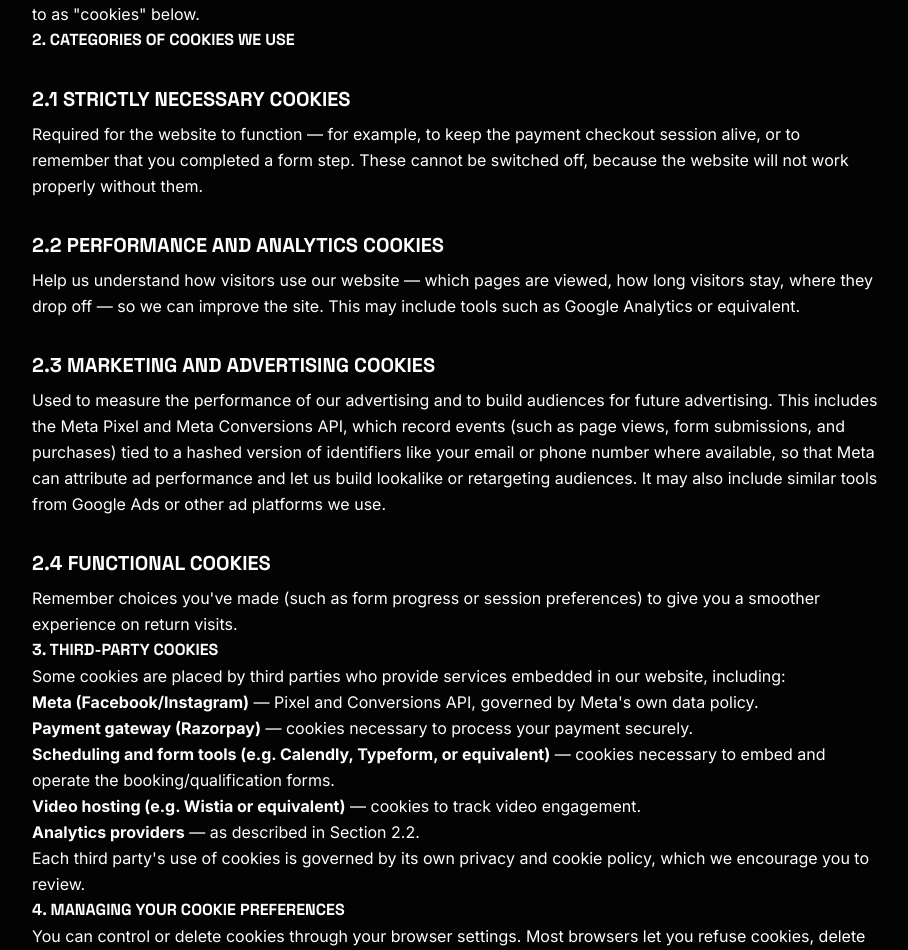
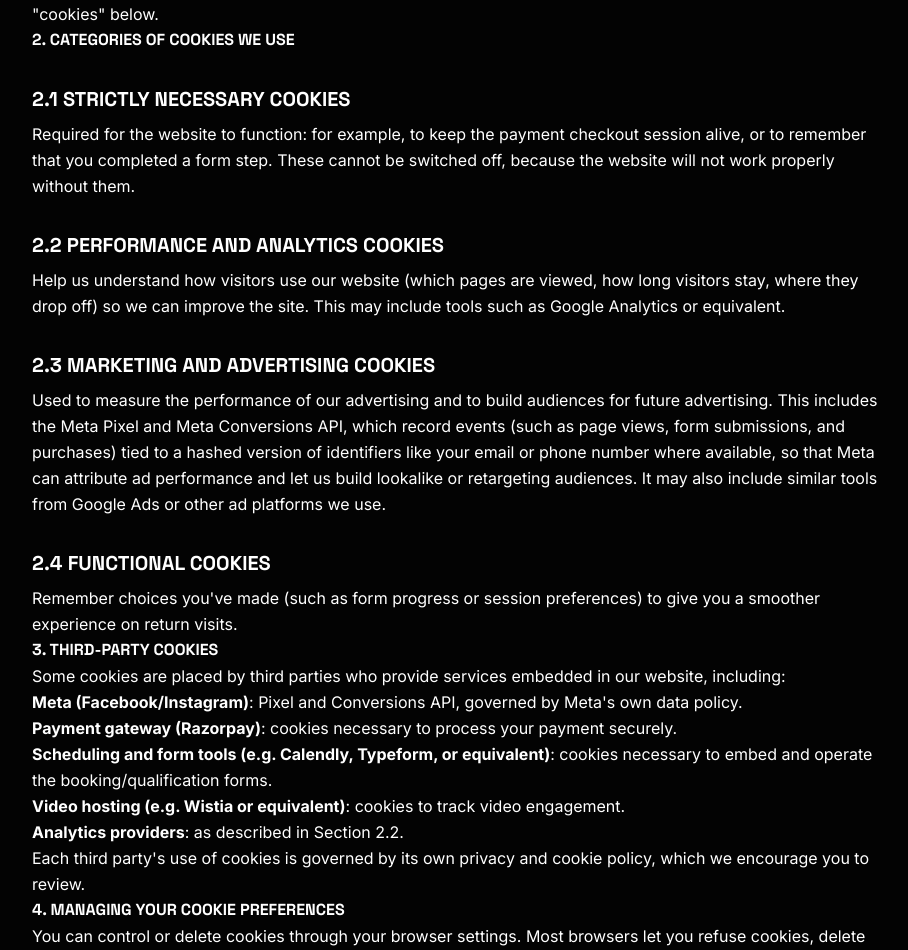
Before and after one commit to shivanshpareek3/NBU, a Next.js app: page /privacy-policy in a window 1280 px wide. Shown: the part 662-1612 px from the top of the page, without its empty margins (184-1092 px from the left). Built offline with nearby package versions, Linux system fonts and the light colour scheme.

Commit message:
Refactor text to remove AI-like punctuation

```diff
--- a/src/app/privacy-policy/page.tsx
+++ b/src/app/privacy-policy/page.tsx
@@ -17,19 +17,19 @@ export default function PrivacyPolicyPage() {
 
         <h2>1. What Are Cookies</h2>
         <p>
-          Cookies are small text files placed on your device when you visit a website. They help the website function, remember your preferences, and — for marketing cookies — measure how you interact with ads so we can improve them. This Policy also covers similar technologies such as pixels and local storage, collectively referred to as "cookies" below.
+          Cookies are small text files placed on your device when you visit a website. They help the website function, remember your preferences, and (for marketing cookies) measure how you interact with ads so we can improve them. This Policy also covers similar technologies such as pixels and local storage, collectively referred to as "cookies" below.
         </p>
 
         <h2>2. Categories of Cookies We Use</h2>
 
         <h3 className="text-xl font-bold mt-8 mb-2">2.1 Strictly Necessary Cookies</h3>
         <p>
-          Required for the website to function — for example, to keep the payment checkout session alive, or to remember that you completed a form step. These cannot be switched off, because the website will not work properly without them.
+          Required for the website to function: for example, to keep the payment checkout session alive, or to remember that you completed a form step. These cannot be switched off, because the website will not work properly without them.
         </p>
 
         <h3 className="text-xl font-bold mt-8 mb-2">2.2 Performance and Analytics Cookies</h3>
         <p>
-          Help us understand how visitors use our website — which pages are viewed, how long visitors stay, where they drop off — so we can improve the site. This may include tools such as Google Analytics or equivalent.
+          Help us understand how visitors use our website (which pages are viewed, how long visitors stay, where they drop off) so we can improve the site. This may include tools such as Google Analytics or equivalent.
         </p>
 
         <h3 className="text-xl font-bold mt-8 mb-2">2.3 Marketing and Advertising Cookies</h3>
@@ -47,11 +47,11 @@ export default function PrivacyPolicyPage() {
           Some cookies are placed by third parties who provide services embedded in our website, including:
         </p>
         <ul>
-          <li><strong>Meta (Facebook/Instagram)</strong> — Pixel and Conversions API, governed by Meta's own data policy.</li>
-          <li><strong>Payment gateway (Razorpay)</strong> — cookies necessary to process your payment securely.</li>
-          <li><strong>Scheduling and form tools (e.g. Calendly, Typeform, or equivalent)</strong> — cookies necessary to embed and operate the booking/qualification forms.</li>
-          <li><strong>Video hosting (e.g. Wistia or equivalent)</strong> — cookies to track video engagement.</li>
-          <li><strong>Analytics providers</strong> — as described in Section 2.2.</li>
+          <li><strong>Meta (Facebook/Instagram)</strong>: Pixel and Conversions API, governed by Meta's own data policy.</li>
+          <li><strong>Payment gateway (Razorpay)</strong>: cookies necessary to process your payment securely.</li>
+          <li><strong>Scheduling and form tools (e.g. Calendly, Typeform, or equivalent)</strong>: cookies necessary to embed and operate the booking/qualification forms.</li>
+          <li><strong>Video hosting (e.g. Wistia or equivalent)</strong>: cookies to track video engagement.</li>
+          <li><strong>Analytics providers</strong>: as described in Section 2.2.</li>
         </ul>
         <p>
           Each third party's use of cookies is governed by its own privacy and cookie policy, which we encourage you to review.
--- a/src/app/terms/page.tsx
+++ b/src/app/terms/page.tsx
@@ -145,7 +145,7 @@ export default function TermsPage() {
 
         <h2>7. INTELLECTUAL PROPERTY</h2>
         <p>
-          7.1 All materials provided by us — including frameworks, methodologies, templates, scripts, checklists, standard operating procedures, dashboards, recordings, documents, presentations, worksheets and written guidance ("Materials") — are and remain the exclusive intellectual property of No Books University.
+          7.1 All materials provided by us (including frameworks, methodologies, templates, scripts, checklists, standard operating procedures, dashboards, recordings, documents, presentations, worksheets and written guidance ("Materials")) are and remain the exclusive intellectual property of No Books University.
         </p>
         <p>
           7.2 Upon payment, you are granted a limited, non-exclusive, non-transferable, non-sublicensable, revocable licence to use the Materials solely for the internal business purposes of the specific business named in your agreement, for as long as this licence remains in force.
--- a/src/components/founders/FounderHero.tsx
+++ b/src/components/founders/FounderHero.tsx
@@ -79,7 +79,7 @@ export function FounderHero() {
             transition={{ duration: 1, delay: 0.4, ease: [0.16, 1, 0.3, 1] }}
             className="text-lg md:text-xl text-white/50 max-w-2xl mb-12 leading-relaxed font-light"
           >
-            No Books University was built around a simple idea — strong businesses need strong systems, clear ownership, capable teams, and structured execution.
+            No Books University was built around a simple idea: strong businesses need strong systems, clear ownership, capable teams, and structured execution.
           </motion.p>
 
           <motion.div
--- a/src/data/founders.ts
+++ b/src/data/founders.ts
@@ -8,9 +8,9 @@ export const foundersData = {
       bio: {
         heading: "ABOUT ARPIT",
         paragraphs: [
-          "Arpit Sharma is the Founder of No Books University and the Founder & CEO of Foremost Leads, the performance marketing company he built from scratch starting at age 20 — with no MBA, no corporate resume, and no rulebook to follow.",
-          "At Foremost Leads, Arpit has helped clients generate over ₹9 crore in revenue through hands-on lead generation, funnel strategy, and growth systems built on real execution, not theory. No Books University grew out of that same work: after years of helping businesses scale through Foremost Leads, Arpit built a platform to teach those exact growth systems directly to service providers — coaches, consultants, agencies, and other service-based businesses — so they can grow their client base and revenue without guesswork or a marketing degree.",
-          "His drive comes from watching his father work relentlessly for everything he built — a lesson that big outcomes come from consistent, unglamorous effort, not shortcuts. That's the standard he holds every student to: get into the details of your business, find what's actually broken, and fix it with a system that works.",
+          "Arpit Sharma is the Founder of No Books University and the Founder & CEO of Foremost Leads, the performance marketing company he built from scratch starting at age 20, with no MBA, no corporate resume, and no rulebook to follow.",
+          "At Foremost Leads, Arpit has helped clients generate over ₹9 crore in revenue through hands-on lead generation, funnel strategy, and growth systems built on real execution, not theory. No Books University grew out of that same work: after years of helping businesses scale through Foremost Leads, Arpit built a platform to teach those exact growth systems directly to service providers (coaches, consultants, agencies, and other service-based businesses) so they can grow their client base and revenue without guesswork or a marketing degree.",
+          "His drive comes from watching his father work relentlessly for everything he built, a lesson that big outcomes come from consistent, unglamorous effort, not shortcuts. That's the standard he holds every student to: get into the details of your business, find what's actually broken, and fix it with a system that works.",
           "No Books University exists for service providers who are ready to grow their business by doing the work, not by reading another book that doesn't apply to them."
         ],
       },
--- a/src/data/services.ts
+++ b/src/data/services.ts
@@ -6,7 +6,7 @@ export const SERVICES = [
     title: "Business Systems",
     slug: "business-systems",
     shortDescription: "Build the operating systems that allow the business to function consistently without everything depending on the founder.",
-    fullDescription: "We diagnose the critical path of your business and build robust operating systems. This ensures every core function happens predictably, on time, and to standard—without you having to manually oversee it.",
+    fullDescription: "We diagnose the critical path of your business and build robust operating systems. This ensures every core function happens predictably, on time, and to standard, without you having to manually oversee it.",
     problem: "Every decision comes back to you. The business halts when you are unavailable.",
     outcomes: [
       "Consistent execution across all departments",
```
Also changed, not shown: src/app/about/page.tsx (+7 -7 lines).
